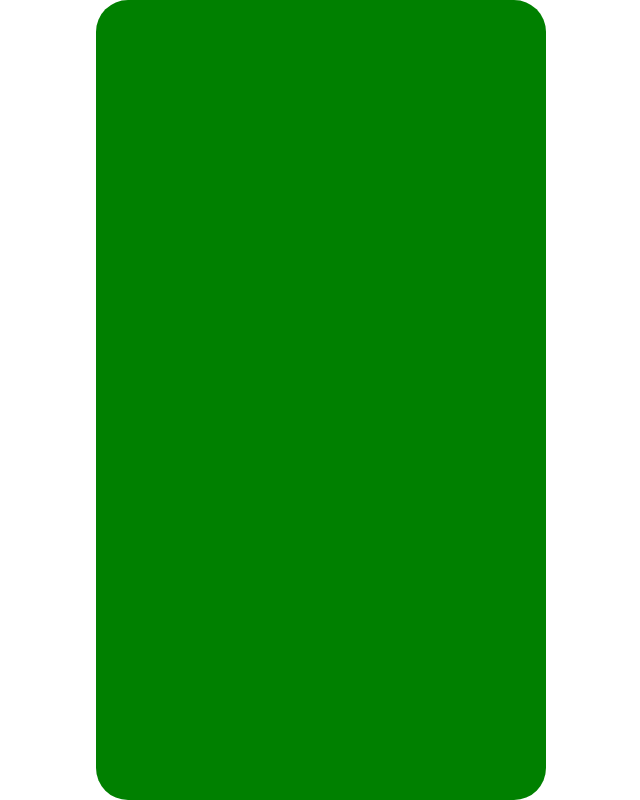
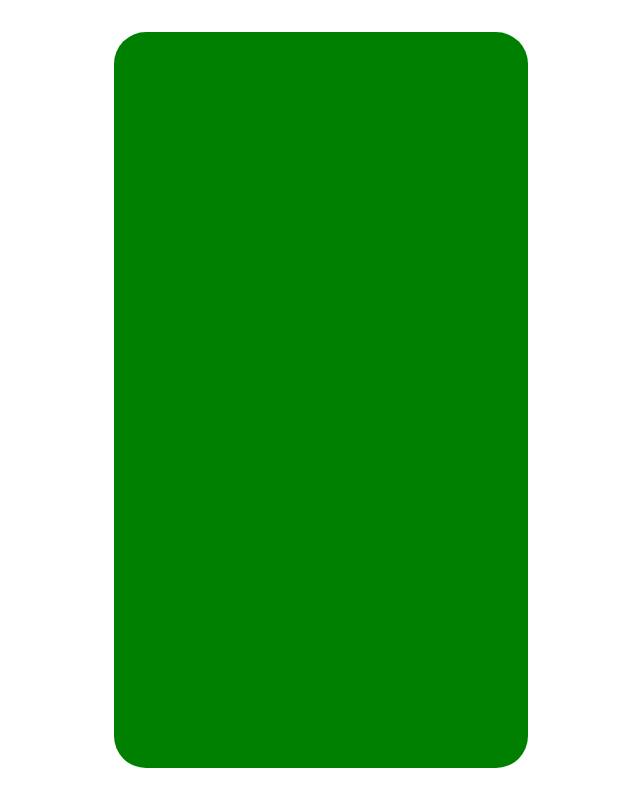
Before and after one commit to walkerrobertben/pioneer-control, a plain HTML site: page index.html in a window 1280 px wide. Shown: the whole page, without its empty margins (319-959 px from the left). Drawn offline with Linux system fonts and the light colour scheme.

Commit message:
Moved remote inside container

```diff
--- a/index.html
+++ b/index.html
@@ -5,8 +5,10 @@
         <meta name="viewport" content="width=device-width, initial-scale=1">
     </head>
     <body>
-        <div class="remote-container rounded-corners">
+        <div class="remote-container">
+            <div class="remote rounded-corners">
 
+            </div>
         </div>
     </body>
 </html>
--- a/main.css
+++ b/main.css
@@ -16,8 +16,15 @@ body {
 .remote-container {
     position: fixed;
 
+    height: calc(100% - 4rem);
+    aspect-ratio: 0.5625;
+
+    padding: 2rem;
+}
+
+.remote {
+    width: 100%;
     height: 100%;
-    aspect-ratio: 0.5625;
 
     background-color: green;
 }
```
